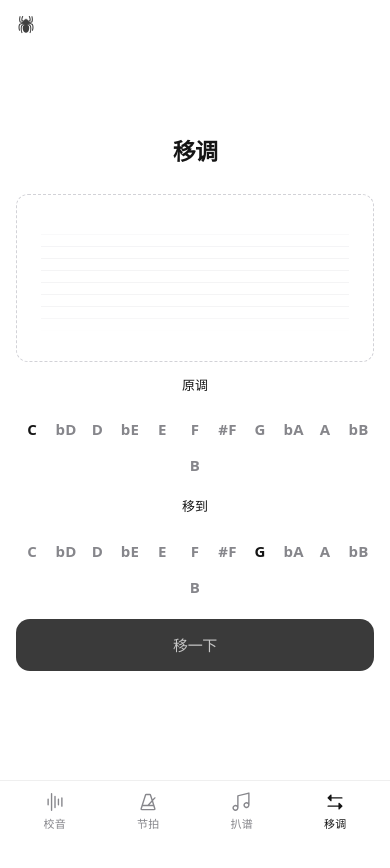
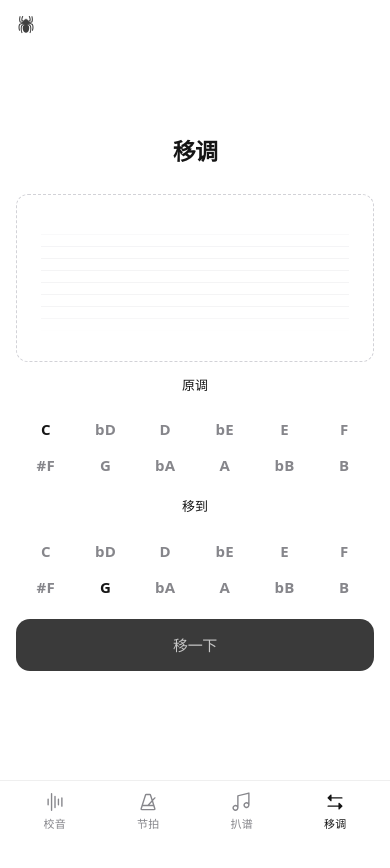
Before and after one commit to HanjingLaura/you-pu-le, a Next.js app in the folder frontend/: page /transpose in a window 390 px wide. Shown: the top 868 px of the page. Built offline with nearby package versions, Linux system fonts and the light colour scheme; no server answers.

Commit message:
Keep the twelve transpose keys on two even rows.
The leftover B on its own line made the phone picker jump around.

Co-authored-by: 韩婧Laura <hanjinglaura@gmail.com>

```diff
--- a/frontend/app/globals.css
+++ b/frontend/app/globals.css
@@ -409,9 +409,11 @@ a:focus-visible {
 }
 
 .key-select__row {
-  display: flex;
-  flex-wrap: wrap;
-  justify-content: center;
+  display: grid;
+  grid-template-columns: repeat(6, minmax(0, 1fr));
+  justify-items: center;
+  width: min(360px, 100%);
+  margin: 0 auto;
   gap: 0;
 }
 
```
